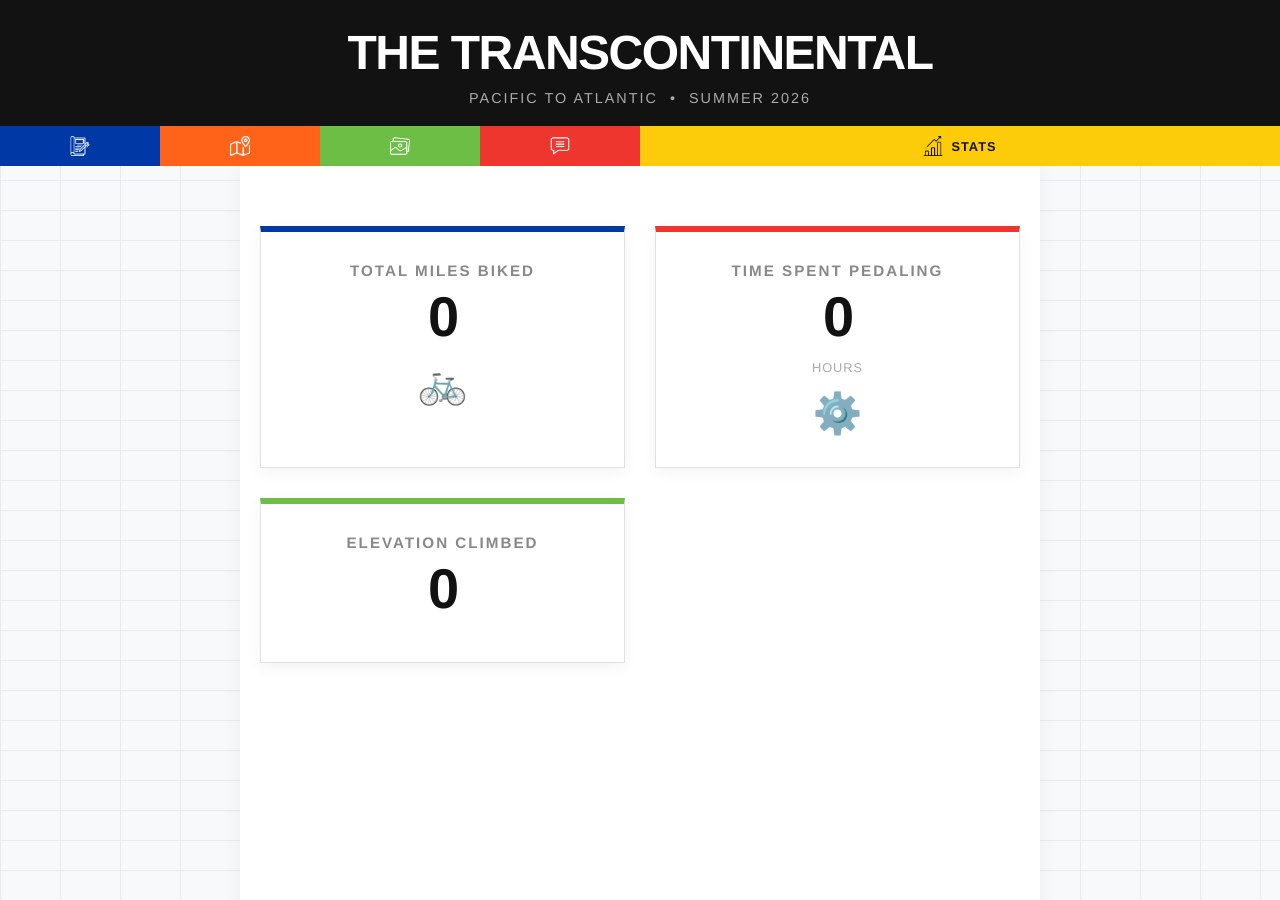
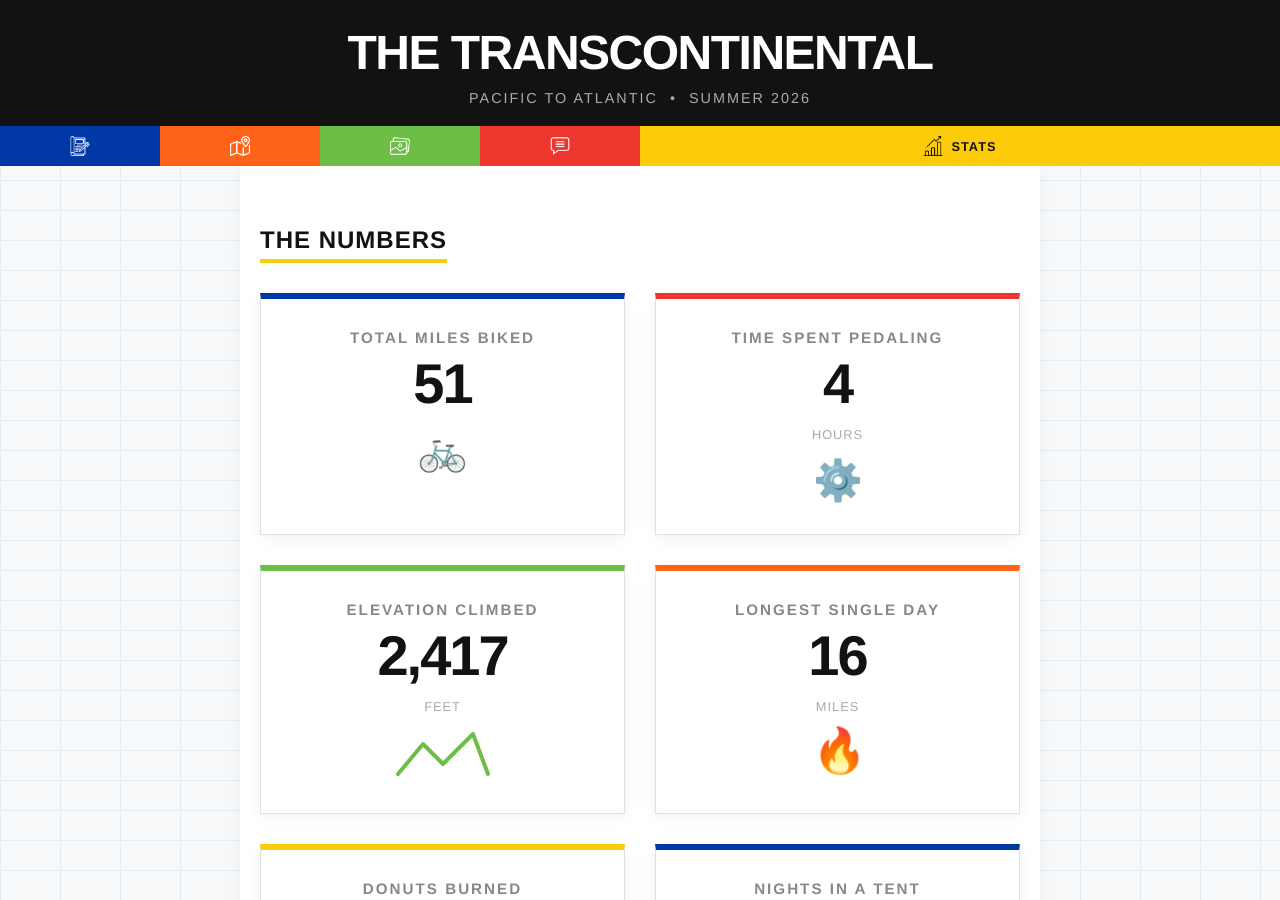
Before and after one commit to mschiller87/bike-tracker, a Jekyll site: the page built from stats.html, in a window 1280 px wide and 900 px high. Built offline with Jekyll 4.4.1, drawn with Linux system fonts in a browser that asks for light colours; some of the changed text lies outside the part shown.

Commit message:
Update stats.html

```diff
--- a/stats.html
+++ b/stats.html
@@ -2,34 +2,6 @@
 layout: default
 title: Stats
 ---
-
-{% assign safe_total_miles = 0 %}
-{% if site.posts.size > 0 %}
-    {% assign safe_total_miles = site.posts.first.total_miles | default: 0 %}
-{% endif %}
-
-{% assign safe_moving_hours = 0 %}
-{% assign safe_elevation_ft = 0 %}
-{% assign safe_longest_day = 0 %}
-{% assign safe_donuts = 0 %}
-
-{% if site.data.automated_stats %}
-    {% assign safe_moving_hours = site.data.automated_stats.total_moving_hours | default: 0 %}
-    {% assign safe_elevation_ft = site.data.automated_stats.total_elevation_ft | default: 0 %}
-    {% assign safe_longest_day = site.data.automated_stats.longest_day_miles | default: 0 %}
-    {% assign raw_cals = site.data.automated_stats.total_calories | default: 0 %}
-    {% assign safe_donuts = raw_cals | divided_by: 250 %}
-{% endif %}
-
-{% assign safe_tent = 0 %}
-{% assign safe_bed = 0 %}
-{% assign safe_hot_dogs = 0 %}
-
-{% if site.data.fun_stats %}
-    {% assign safe_tent = site.data.fun_stats.nights_tent | default: 0 %}
-    {% assign safe_bed = site.data.fun_stats.nights_bed | default: 0 %}
-    {% assign safe_hot_dogs = site.data.fun_stats.hot_dogs | default: 0 %}
-{% endif %}
 
 <style>
     .stats-container {
@@ -43,8 +15,10 @@ title: Stats
         display: grid;
         grid-template-columns: repeat(auto-fit, minmax(250px, 1fr));
         gap: 30px;
+        margin-top: 20px;
     }
 
+    /* Cards are now 100% visible immediately. No invisibility traps! */
     .stat-card {
         background: #fff;
         border: 1px solid #e0e0e0;
@@ -52,13 +26,6 @@ title: Stats
         padding: 30px;
         text-align: center;
         box-shadow: 0 4px 15px rgba(0,0,0,0.05);
-        /* SAFTEY FIX: We removed opacity: 0 so the cards are ALWAYS visible! */
-        transform: translateY(20px);
-        transition: transform 0.8s cubic-bezier(0.25, 1, 0.5, 1);
-    }
-
-    .stat-card.in-view {
-        transform: translateY(0);
     }
 
     .stat-title {
@@ -87,47 +54,170 @@ title: Stats
         margin-bottom: 15px;
     }
 
-    /* --- CUSTOM ANIMATIONS --- */
+    /* --- SAFE CSS ANIMATIONS --- */
     .spin-gear { font-size: 2.5rem; display: inline-block; }
-    .stat-card.in-view .spin-gear { animation: spin 3s ease-out forwards; animation-delay: 0.5s; }
+    .spin-gear.active { animation: spin 2s ease-out forwards; }
     @keyframes spin { 0% { transform: rotate(0deg); } 100% { transform: rotate(360deg); } }
 
     .pop-up-emoji { font-size: 2.5rem; display: inline-block; opacity: 0; transform: scale(0); }
-    .stat-card.in-view .pop-up-emoji { animation: popUp 0.8s cubic-bezier(0.175, 0.885, 0.32, 1.275) forwards; animation-delay: 0.5s; }
-    @keyframes popUp { to { opacity: 1; transform: scale(1); } }
+    .pop-up-emoji.active { animation: popUp 0.6s cubic-bezier(0.175, 0.885, 0.32, 1.275) forwards; }
+    @keyframes popUp { 0% { opacity: 0; transform: scale(0); } 100% { opacity: 1; transform: scale(1); } }
 
     .fire-emoji { font-size: 2.5rem; display: inline-block; transform-origin: bottom; }
-    .stat-card.in-view .fire-emoji { animation: flicker 2s infinite alternate; }
+    .fire-emoji.active { animation: flicker 2s infinite alternate; }
     @keyframes flicker { 0% { transform: scale(1) rotate(-5deg); } 100% { transform: scale(1.1) rotate(5deg); } }
 
     .mountain-graphic { width: 100px; height: 50px; margin: 0 auto; }
     .mountain-path { fill: none; stroke: #6CBE45; stroke-width: 4; stroke-linecap: round; stroke-linejoin: round; stroke-dasharray: 200; stroke-dashoffset: 200; }
-    .stat-card.in-view .mountain-path { animation: climbMountain 3s ease-out forwards; animation-delay: 0.5s; }
+    .mountain-path.active { animation: climbMountain 2.5s ease-out forwards; }
     @keyframes climbMountain { to { stroke-dashoffset: 0; } }
 
     .hotdog-container { font-size: 2rem; display: flex; justify-content: center; flex-wrap: wrap; gap: 5px; min-height: 40px; }
     .hotdog-emoji { opacity: 0; transform: translateY(-20px); }
-    .stat-card.in-view .hotdog-emoji { animation: dropIn 0.8s cubic-bezier(0.175, 0.885, 0.32, 1.275) forwards; }
+    .hotdog-emoji.active { animation: dropIn 0.6s cubic-bezier(0.175, 0.885, 0.32, 1.275) forwards; }
     @keyframes dropIn { to { opacity: 1; transform: translateY(0); } }
 </style>
 
 <div class="stats-container">
+
+    <h2 style="text-align: center; text-transform: uppercase; letter-spacing: 1px; color: #121212; border-bottom: 4px solid #FCCC0A; display: inline-block; padding-bottom: 5px; margin-bottom: 10px;">The Numbers</h2>
+
     <div class="stat-grid">
 
         <div class="stat-card" style="border-top-color: #0039A6;">
             <div class="stat-title">Total Miles Biked</div>
-            <div class="stat-number" data-target="{{ safe_total_miles }}">0</div>
+            <div class="stat-number" data-target="{{ site.posts.first.total_miles | default: 0 }}">0</div>
             <div style="font-size: 2.5rem;">🚲</div>
         </div>
 
         <div class="stat-card" style="border-top-color: #EE352E;">
             <div class="stat-title">Time Spent Pedaling</div>
-            <div class="stat-number" data-target="{{ safe_moving_hours }}">0</div>
+            <div class="stat-number" data-target="{{ site.data.automated_stats.total_moving_hours | default: 0 }}">0</div>
             <div class="stat-subtext">Hours</div>
             <div class="spin-gear">⚙️</div>
         </div>
 
         <div class="stat-card" style="border-top-color: #6CBE45;">
             <div class="stat-title">Elevation Climbed</div>
-            <div class="stat-number" data-target="{{ safe_elevation_ft }}">0</div>
-            <div
+            <div class="stat-number" data-target="{{ site.data.automated_stats.total_elevation_ft | default: 0 }}">0</div>
+            <div class="stat-subtext">Feet</div>
+            <svg class="mountain-graphic" viewBox="0 0 100 50">
+                <path class="mountain-path" d="M5,45 L30,15 L50,35 L80,5 L95,45" />
+            </svg>
+        </div>
+
+        <div class="stat-card" style="border-top-color: #FF6319;">
+            <div class="stat-title">Longest Single Day</div>
+            <div class="stat-number" data-target="{{ site.data.automated_stats.longest_day_miles | default: 0 }}">0</div>
+            <div class="stat-subtext">Miles</div>
+            <div class="fire-emoji">🔥</div>
+        </div>
+
+        <div class="stat-card" style="border-top-color: #FCCC0A;">
+            <div class="stat-title">Donuts Burned</div>
+            <div class="stat-number donut-stat" data-cals="{{ site.data.automated_stats.total_calories | default: 0 }}">0</div>
+            <div class="pop-up-emoji donut-emoji">🍩</div>
+        </div>
+
+        <div class="stat-card" style="border-top-color: #0039A6;">
+            <div class="stat-title">Nights in a Tent</div>
+            <div class="stat-number" data-target="{{ site.data.fun_stats.nights_tent | default: 0 }}">0</div>
+            <div class="pop-up-emoji">⛺️</div>
+        </div>
+
+        <div class="stat-card" style="border-top-color: #6CBE45;">
+            <div class="stat-title">Nights in a Bed</div>
+            <div class="stat-number" data-target="{{ site.data.fun_stats.nights_bed | default: 0 }}">0</div>
+            <div class="pop-up-emoji">🛏️</div>
+        </div>
+
+        <div class="stat-card" style="border-top-color: #EE352E;">
+            <div class="stat-title">Hot Dogs Consumed</div>
+            <div class="stat-number" data-target="{{ site.data.fun_stats.hot_dogs | default: 0 }}">0</div>
+            <div class="hotdog-container" id="hotdog-box" data-count="{{ site.data.fun_stats.hot_dogs | default: 0 }}"></div>
+        </div>
+
+    </div>
+</div>
+
+<script>
+    document.addEventListener("DOMContentLoaded", function() {
+
+        // 1. Calculate Donuts safely using JavaScript!
+        const donutStat = document.querySelector('.donut-stat');
+        if(donutStat) {
+            const cals = parseInt(donutStat.getAttribute('data-cals'), 10) || 0;
+            const donuts = Math.floor(cals / 250);
+            donutStat.setAttribute('data-target', donuts);
+        }
+
+        // 2. Generate Hot Dogs safely
+        const hotDogBox = document.getElementById('hotdog-box');
+        const hdCount = parseInt(hotDogBox.getAttribute('data-count'), 10) || 0;
+        const displayLimit = Math.min(hdCount, 15); // Cap at 15 so it doesn't break the card
+
+        for(let i=0; i < displayLimit; i++) {
+            let hd = document.createElement('span');
+            hd.className = 'hotdog-emoji';
+            hd.innerText = '🌭';
+            hd.style.animationDelay = (0.2 + (i * 0.2)) + 's';
+            hotDogBox.appendChild(hd);
+        }
+
+        // 3. Simple Observer to trigger numbers and animations on scroll
+        const observer = new IntersectionObserver((entries) => {
+            entries.forEach((entry) => {
+                if (entry.isIntersecting) {
+
+                    // Trigger Number Count Up
+                    const numberElement = entry.target.querySelector('.stat-number');
+                    if (numberElement && !numberElement.classList.contains('counted')) {
+                        numberElement.classList.add('counted');
+                        const target = parseInt(numberElement.getAttribute('data-target'), 10) || 0;
+
+                        const duration = 2000;
+                        const stepTime = 30;
+                        const totalSteps = Math.max(1, duration / stepTime);
+                        let current = 0;
+
+                        if (target > 0) {
+                            const timer = setInterval(() => {
+                                current += Math.ceil(target / totalSteps);
+                                if (current >= target) {
+                                    numberElement.innerText = target.toLocaleString();
+                                    clearInterval(timer);
+                                } else {
+                                    numberElement.innerText = current.toLocaleString();
+                                }
+                            }, stepTime);
+                        } else {
+                            numberElement.innerText = "0";
+                        }
+                    }
+
+                    // Trigger the icons to animate safely by adding '.active'
+                    const gear = entry.target.querySelector('.spin-gear');
+                    if (gear) gear.classList.add('active');
+
+                    const path = entry.target.querySelector('.mountain-path');
+                    if (path) path.classList.add('active');
+
+                    const fire = entry.target.querySelector('.fire-emoji');
+                    if (fire) fire.classList.add('active');
+
+                    const popUps = entry.target.querySelectorAll('.pop-up-emoji');
+                    popUps.forEach(p => p.classList.add('active'));
+
+                    const hotdogs = entry.target.querySelectorAll('.hotdog-emoji');
+                    hotdogs.forEach(h => h.classList.add('active'));
+
+                    observer.unobserve(entry.target);
+                }
+            });
+        }, { threshold: 0.1 });
+
+        document.querySelectorAll('.stat-card').forEach(card => {
+            observer.observe(card);
+        });
+    });
+</script>
```
